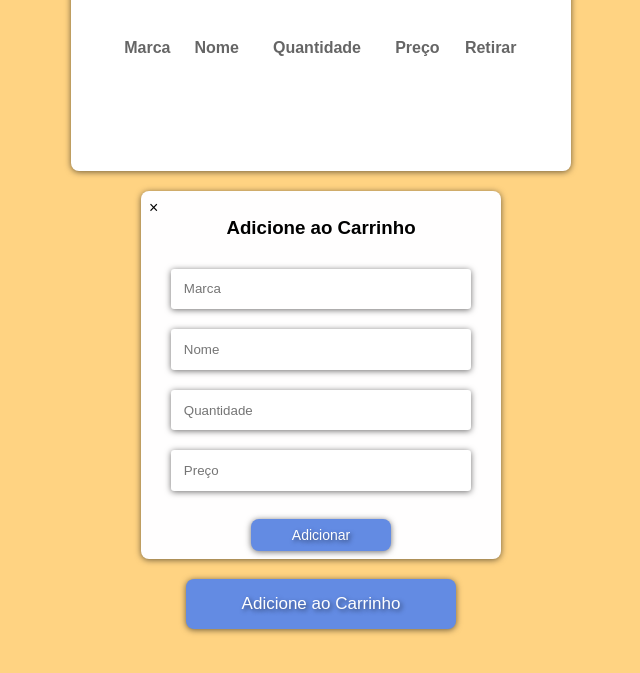
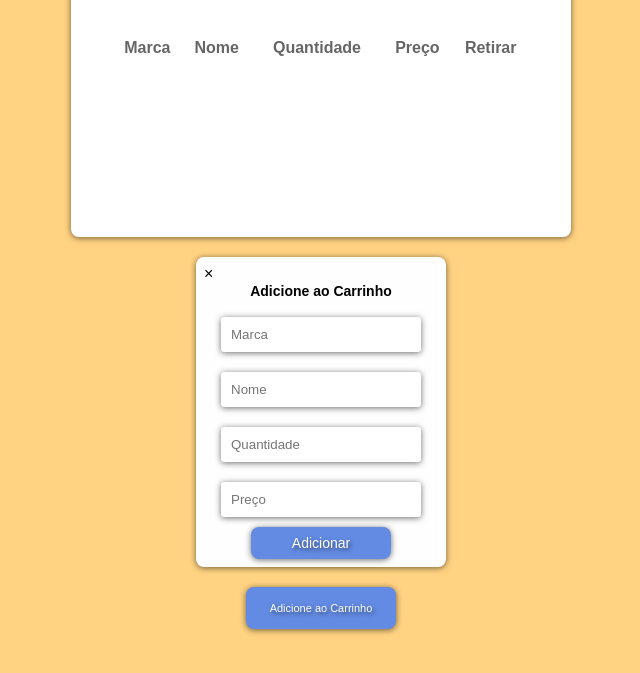
Before and after one commit to Souzzagabe/CARRINHO-DE-COMPRAS, a plain HTML site: page index.html in a window 1280 px wide. Both pictures are taken after a click on the button "Adicione ao Carrinho". Shown: the part 121-794 px from the top of the page, without its empty margins (319-959 px from the left). Drawn offline with Linux system fonts and the light colour scheme.

Commit message:
ajustes de tamanho

```diff
--- a/global.css
+++ b/global.css
@@ -21,7 +21,7 @@ body {
     align-items: center;
     justify-content: center;
     text-decoration: none;
-    font-size: 17px;
+    font-size: 11px;
     color: rgb(255, 255, 255);
     text-shadow: 2px 2px 4px rgba(0, 0, 0, 0.5);
     cursor: pointer;
@@ -31,7 +31,7 @@ body {
     text-decoration: none;
     background: rgb(99, 139, 227);
     border: none;
-    width: 270px;
+    width: 150px;
 }
 
 .close {
@@ -40,8 +40,8 @@ body {
 
 .modal {
     display: none;
-    width: 360px;
-    height: 500px;
+    width: 250px;
+    height: 360px;
     background: rgb(255, 254, 254);
     box-shadow: 0px 1px 6px 0px #00000091;
     border-radius: 8px;
@@ -51,6 +51,7 @@ body {
 
 .modal h3 {
     text-align: center;
+    font-size: 14px;
 }
 
 .input-group {
@@ -58,13 +59,13 @@ body {
     flex-direction: column;
     align-items: center;
     justify-content: center;
-    width: 300px;
+    width: 200px;
 }
 
 .input-group input{
         border: none;
         border-radius: 0.2rem;
-        padding: 0.8rem;
+        padding: 10px;
         width: 100%;
         box-shadow: 0px 1px 6px 0px #00000091;
         margin: 10px;
@@ -76,11 +77,11 @@ body {
     align-items: center;
     justify-content: center;
     flex-direction: column;
-    gap: 20px;
+    gap: 8px;
 }
 
 .adicionar {
-    margin-top: 18px;
+
     text-decoration: none;
     font-size: 14px;
     color: rgb(255, 255, 255);
@@ -108,7 +109,7 @@ body {
     text-align: center;
     flex-direction: column;
     box-shadow: 0px 1px 6px 0px #00000091;
-    overflow: auto;
+    overflow: hidden;
 }
 
 .table h2 {
--- a/index.js
+++ b/index.js
@@ -93,7 +93,7 @@ class CarrinhoDeCompras {
             let td_nome = tr.insertCell();
             let td_quant = tr.insertCell();
             let td_preco = tr.insertCell();
-            let td_retirar = tr.insertCell()
+            let td_retirar = tr.insertCell();
 
             td_marca.innerText = this.itens[i].produtoMarca;
             td_nome.innerText = this.itens[i].produtoNome;
```
